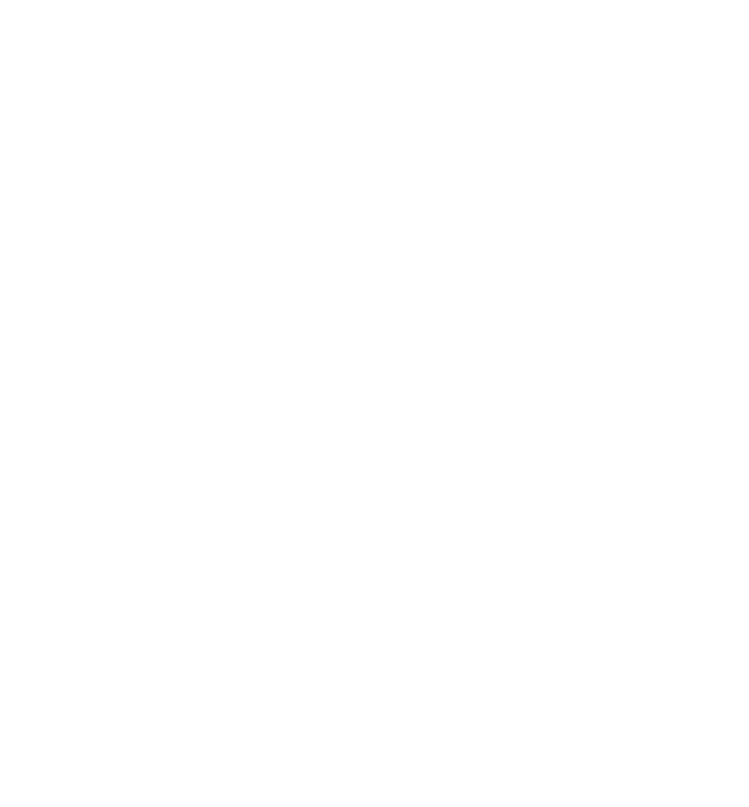
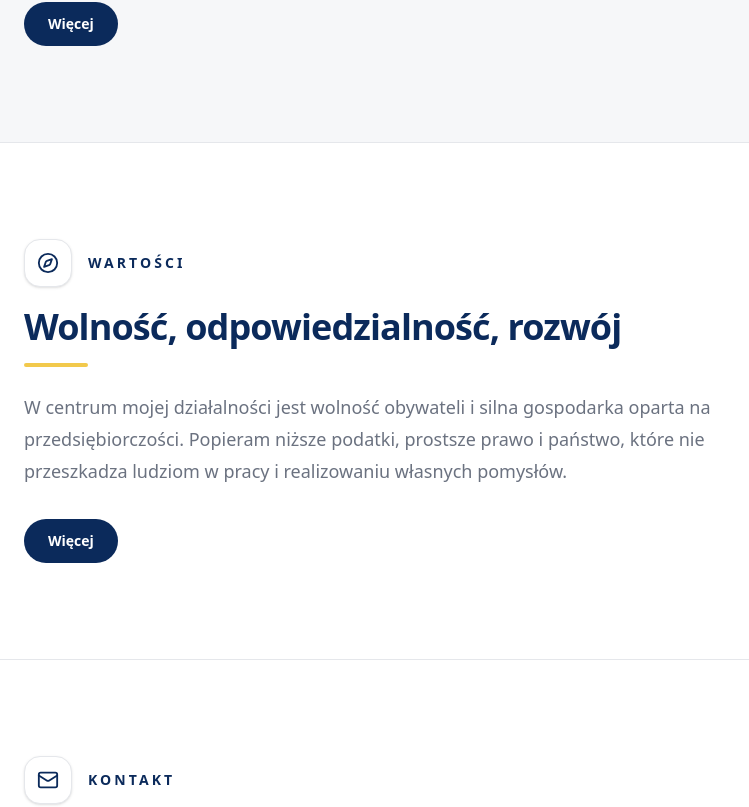
Before and after one commit to Kotvitz/aleksandra-teresinska-website, a Next.js app: page / in a window 1280 px wide. Shown: the part 1473-2280 px from the top of the page, without its empty margins (0-749 px from the left). Before the commit the page ends 1099 px from the top, so only its background shows below. Built offline with nearby package versions, Linux system fonts and the light colour scheme.

Commit message:
feat: add SectionIntro component and homepage sections with icons

```diff
--- a/app/page.tsx
+++ b/app/page.tsx
@@ -1,5 +1,7 @@
 import Header from "./src/components/Header";
 import Hero from "./src/components/Hero";
+import SectionIntro from "./src/components/SectionIntro";
+import { User, Compass, Mail } from "lucide-react";
 
 
 export default function Home() {
@@ -7,6 +9,37 @@
     <main className="bg-(--surface) text-(--text)">
       <Header />
       <Hero />
+
+      <SectionIntro
+        id="o-mnie"
+        label="O mnie"
+        title="Kim jestem?"
+        description="Wierzę, że Polska może być krajem wolnych i odpowiedzialnych ludzi. Dlatego angażuję się w działalność publiczną i wspieram rozwiązania, które dają obywatelom więcej wolności, mniej biurokracji i większy wpływ na własne życie."
+        buttonText="Więcej"
+        href="/o-mnie"
+        icon={<User size={22} strokeWidth={2} />}
+        muted
+      />
+
+      <SectionIntro
+        id="wartosci"
+        label="Wartości"
+        title="Wolność, odpowiedzialność, rozwój"
+        description="W centrum mojej działalności jest wolność obywateli i silna gospodarka oparta na przedsiębiorczości. Popieram niższe podatki, prostsze prawo i państwo, które nie przeszkadza ludziom w pracy i realizowaniu własnych pomysłów."
+        buttonText="Więcej"
+        icon={<Compass size={22} strokeWidth={2} />}
+        href="/wartosci"
+      />
+
+      <SectionIntro
+        id="kontakt"
+        label="Kontakt"
+        title="Pozostańmy w kontakcie!"
+        description="Masz pytanie, propozycję współpracy lub chcesz podzielić się swoją opinią? Skontaktuj się bezpośrednio."
+        buttonText="Więcej"
+        icon={<Mail size={22} strokeWidth={2} />}
+        href="/kontakt"
+      />
     </main>
   );
 }
--- /dev/null
+++ b/app/src/components/SectionIntro.tsx
@@ -0,0 +1,67 @@
+import type { ReactNode } from "react";
+
+type SectionIntroProps = {
+  id: string;
+  label: string;
+  title: string;
+  description: string;
+  buttonText: string;
+  href: string;
+  icon?: ReactNode;
+  muted?: boolean;
+};
+
+export default function SectionIntro({
+  id,
+  label,
+  title,
+  description,
+  buttonText,
+  href,
+  icon,
+  muted = false,
+}: SectionIntroProps) {
+  return (
+    <section
+      id={id}
+      className={`relative overflow-hidden border-b border-(--border) ${
+        muted ? "bg-(--surface-muted)" : "bg-(--surface)"
+      }`}
+    >
+      <div className="absolute right-0 top-0 h-40 w-40 rounded-full bg-(--brand-accent)/10 blur-3xl" />
+
+      <div className="relative mx-auto max-w-7xl px-6 py-24">
+        <div className="max-w-3xl">
+          <div className="flex items-center gap-4">
+            {icon && (
+              <div className="flex h-12 w-12 items-center justify-center rounded-2xl border border-(--border) bg-(--surface) text-(--brand-primary) shadow-sm">
+                {icon}
+              </div>
+            )}
+
+            <p className="text-sm font-semibold uppercase tracking-[0.22em] text-(--brand-primary)">
+              {label}
+            </p>
+          </div>
+
+          <h2 className="mt-5 text-3xl font-bold tracking-tight text-(--brand-primary) sm:text-4xl">
+            {title}
+          </h2>
+
+          <div className="mt-4 h-1 w-16 rounded-full bg-(--brand-accent)" />
+
+          <p className="mt-6 text-lg leading-8 text-(--text-muted)">
+            {description}
+          </p>
+
+          <a
+            href={href}
+            className="mt-8 inline-flex items-center rounded-full bg-(--brand-primary) px-6 py-3 text-sm font-semibold text-(--brand-primary-contrast) transition hover:opacity-90"
+          >
+            {buttonText}
+          </a>
+        </div>
+      </div>
+    </section>
+  );
+}
```
